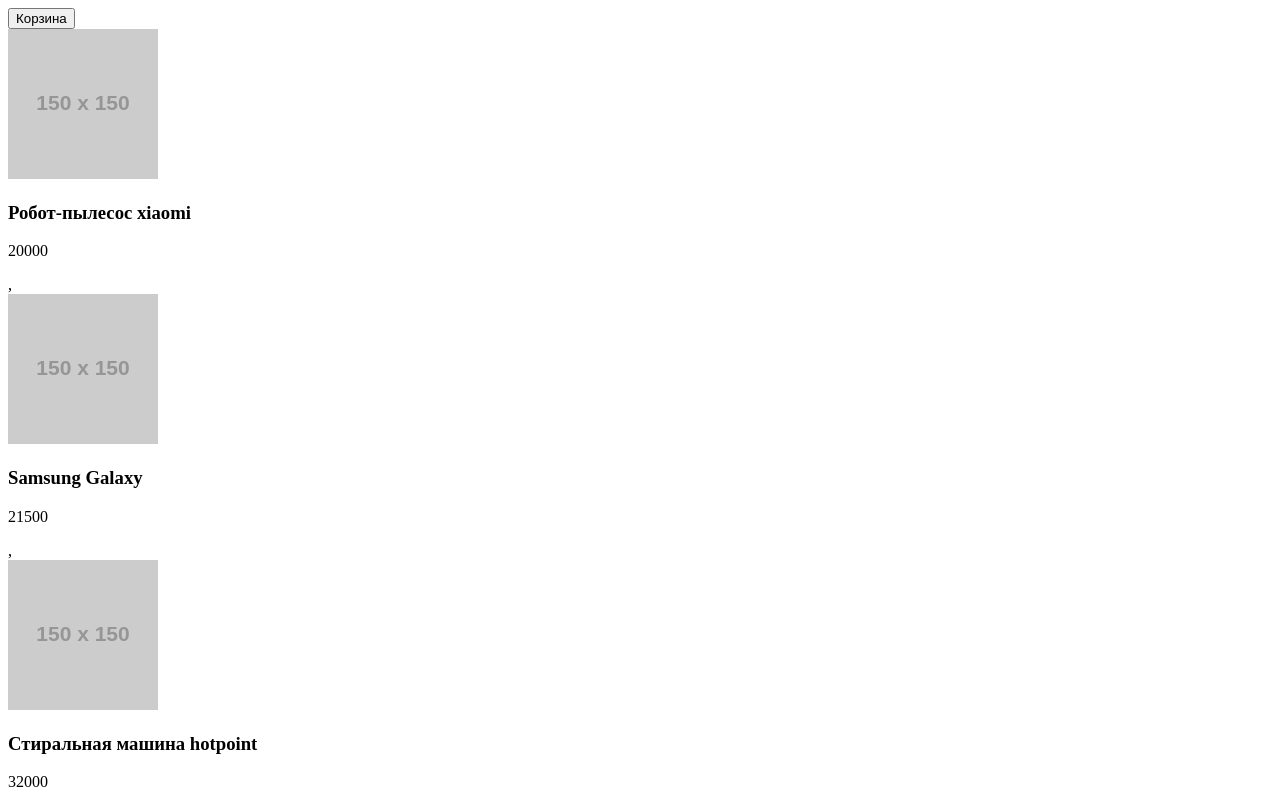
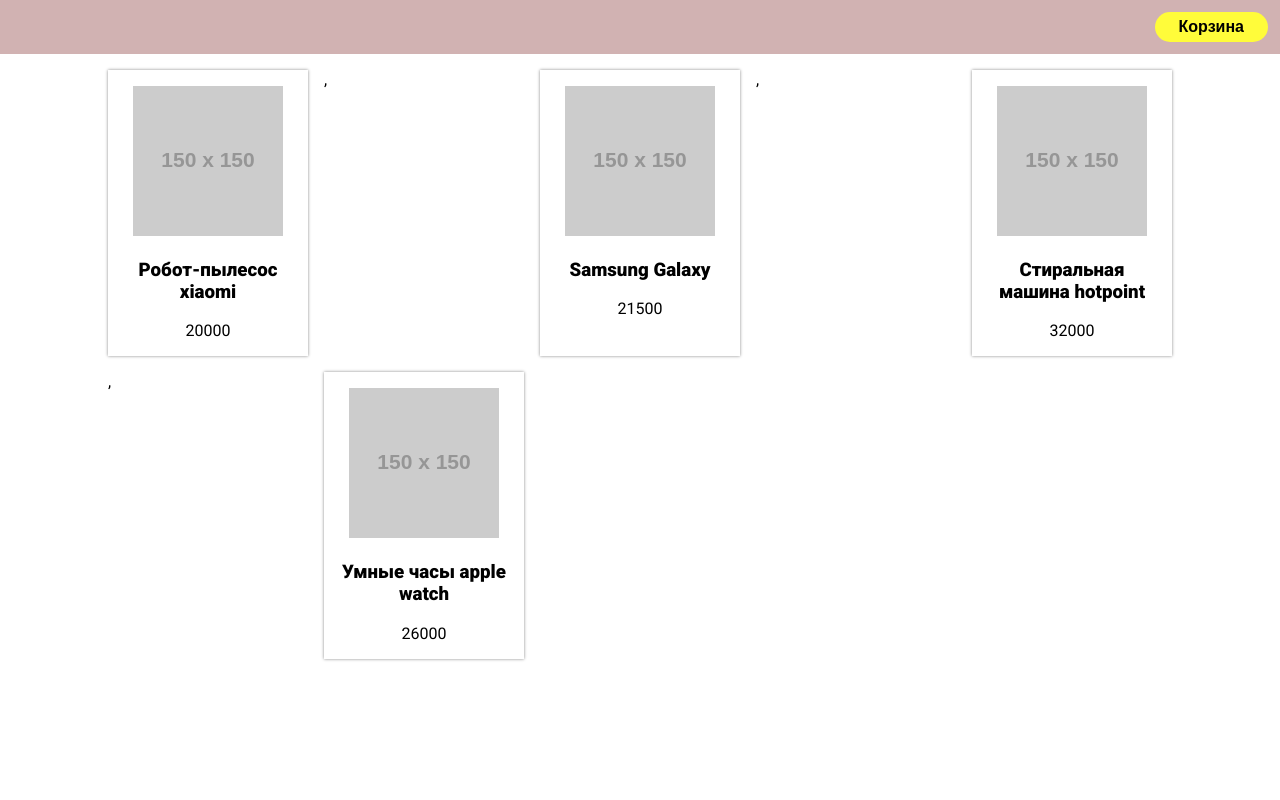
Before and after one commit to vvorobyov/gb-js-level2, a plain HTML site: page index.html in a window 1280 px wide. Shown: the top 800 px of the page. Drawn offline with Linux system fonts and the light colour scheme; placeholder pictures from the web are drawn by us.

Commit message:
task 1. Добавлены стили для страницы

```diff
--- a/index.html
+++ b/index.html
@@ -6,6 +6,8 @@
           content="width=device-width, user-scalable=no, initial-scale=1.0, maximum-scale=1.0, minimum-scale=1.0">
     <meta http-equiv="X-UA-Compatible" content="ie=edge">
     <title>Document</title>
+    <link href="https://fonts.googleapis.com/css?family=Roboto:400,900&display=swap" rel="stylesheet">
+    <link rel="stylesheet" href="styles/style.css">
 </head>
 <body>
 <header>
--- /dev/null
+++ b/styles/style.scss
@@ -0,0 +1,64 @@
+$base-color: #d1b2b2;
+
+html {
+    font-family: 'Roboto', sans-serif;
+    font-size: 16px;
+}
+
+body {
+    margin: 0;
+}
+
+header {
+    background-color: $base-color;
+    width: 100%;
+    padding: 12px;
+    box-sizing: border-box;
+    display: flex;
+    justify-content: flex-end;
+    position: fixed;
+    top: 0;
+
+    & > .cart-button {
+        border: none;
+        padding: 6px 24px;
+        font-size: 1rem;
+        font-weight: 900;
+        background-color: #fffc3a;
+        color: #000;
+        border-radius: 15px;
+
+
+        &:focus {
+            outline: none;
+        }
+    }
+}
+
+main {
+    margin-top: 54px;
+}
+
+.goods-list {
+    padding: 16px;
+    display: grid;
+    gap: 16px;
+    grid-template-columns: repeat(auto-fit, 200px);
+    justify-content: center;
+}
+
+.goods-item {
+    text-align: center;
+    box-shadow: 0 0 3px #888;
+    box-sizing: border-box;
+    padding: 16px;
+
+    &:hover {
+        box-shadow: 0 0 3px rgb(72, 197, 47);
+    }
+
+    &>p {
+        margin-bottom: 0;
+    }
+
+}
```
Also changed, not shown: styles/style.css (added), 1 other file.
